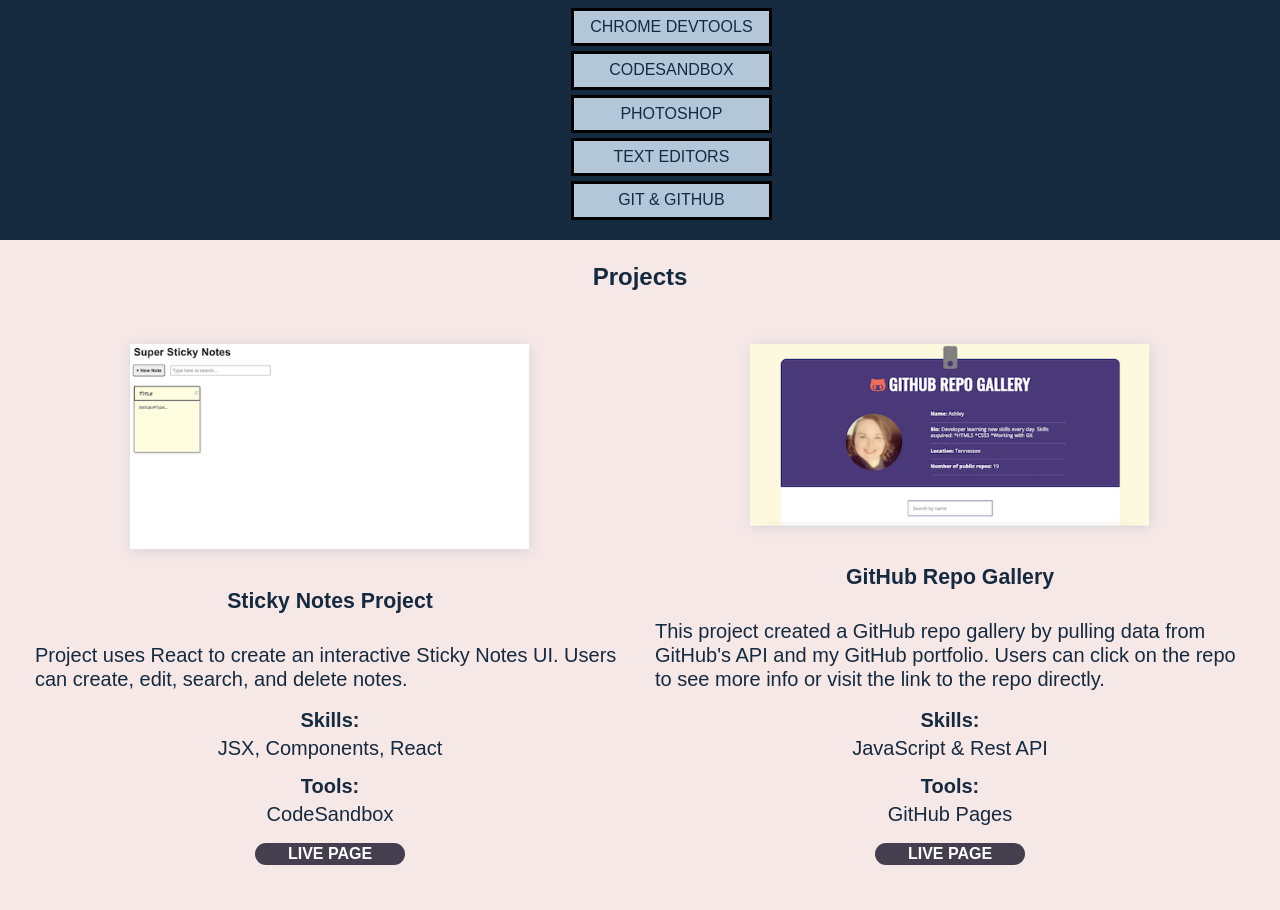
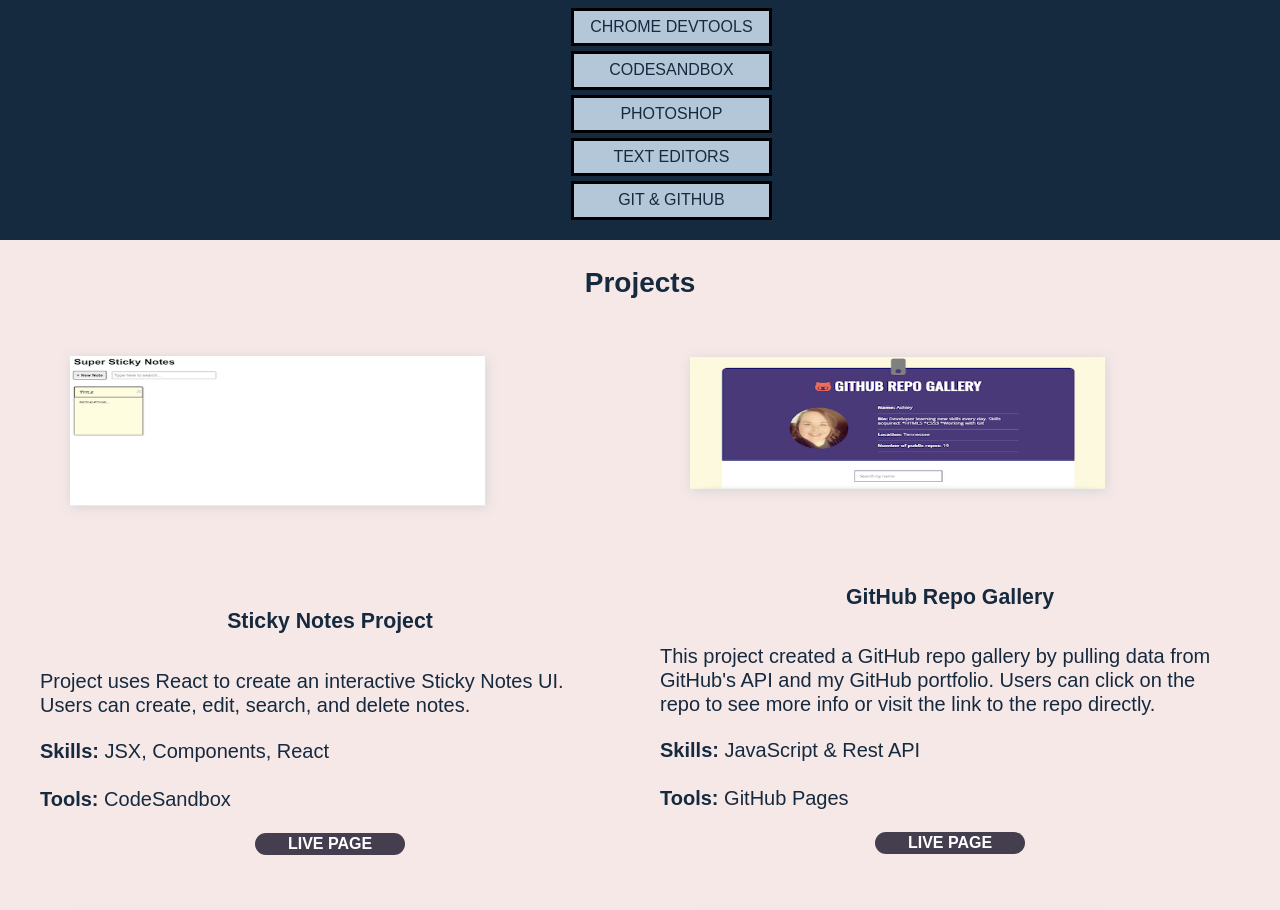
Before and after one commit to ashc735/ashley-campbell-portfolio, a plain HTML site: page index.html in a window 1280 px wide. Shown: the part 1610-2520 px from the top of the page. Drawn offline with Linux system fonts and the light colour scheme; a web font is replaced by a local one.

Commit message:
Fixed mobile and tablet Projects styles

```diff
--- a/css/style.css
+++ b/css/style.css
@@ -316,6 +316,7 @@
 #projects {
   display: flex;
   flex-flow: column wrap;
+  justify-content: center;
   background: #F7E8E8;
   background-size: cover;
   width: 100%;
@@ -323,51 +324,28 @@
   font-family: 'Lekton', sans-serif;
 }
 
-#projects .content-wrapper {
-  display: flex;
-  flex-flow: column wrap;
-}
-
-#projects .portfolio-header {
-  display: flex;
-  justify-content: center;
-  align-items: center;
+.portfolio-header {
+  text-align: center;
 }
 
 .portfolio-wrapper {
   display: flex;
-  flex-flow: row wrap;
+  flex-flow: column wrap;
   justify-content: center;
-  align-items: center;
 }
 
 .home-portfolio-piece {
   display: flex;
-  flex-flow: column wrap;
-  align-content: center;
+  flex-flow: column;
   justify-content: center;
 }
 
 .home-portfolio-piece figure {
   filter: drop-shadow(1px 2px 6px lightgrey);
-  display: flex;
-  align-items: center;
-  justify-content: center;
-
-}
-
-.home-portfolio-piece figure a {
-  display: flex;
-  flex-direction: column wrap;
-  align-content: center;
-  justify-content: center;
 }
 
 .home-portfolio-piece img {
-  display:flex;
-  align-content: center;
-  justify-content: center;
-  width: 80%;
+  width: 90%;
 }
 
 .home-portfolio-piece h3 {
@@ -381,13 +359,9 @@
 }
 
 p {
-  text-align: center;
-  display: flex;
-  flex-flow: column wrap;
-  align-content: center;
-  justify-content: center;
+  text-align: left;
   font-size: 1.25rem;
-  margin: 5px 5px;
+  margin: 10px 10px;
 }
 
 span {
@@ -736,11 +710,11 @@
 
 /*Projects Styles*/
 
-.projects h2 {
+#projects h2 {
   font-size: 1.5rem;
 }
 
-.projects .portfolio-wrapper {
+#projects .portfolio-wrapper {
   display: flex;
   flex-flow: row wrap;
   overflow: auto;
@@ -825,6 +799,7 @@
 #about .bio-content p {
   width: 90%;
   text-align: justify;
+  word-spacing: normal;
 }
 
 #about span {
@@ -850,11 +825,11 @@
 
   /*Projects Styles*/
 
-.projects h2 {
+#projects h2 {
     font-size: 1.75rem;
   }
 
-.projects .portfolio-wrapper {
+#projects .portfolio-wrapper {
   display: flex;
   flex-flow: row wrap;
   overflow: none;
```
